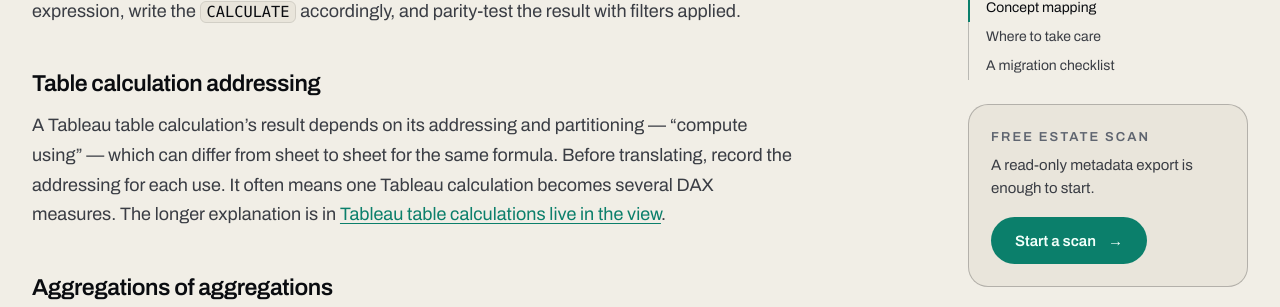
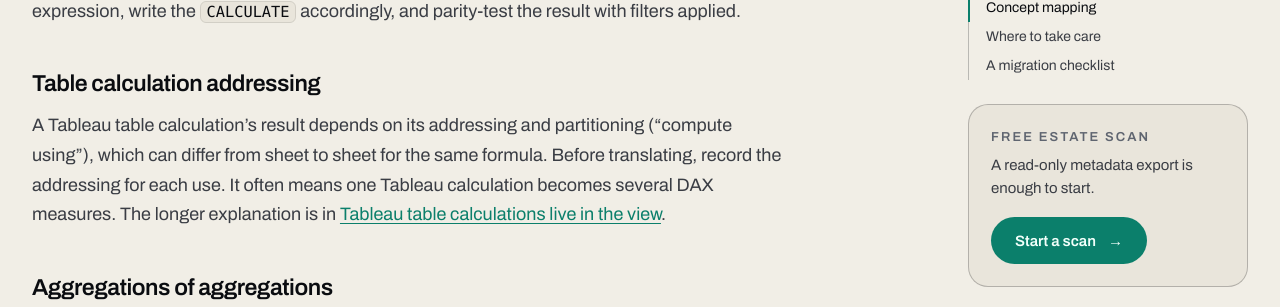
Before and after one commit to BIMigrations/www, a Jekyll site: the page built from _guides/tableau-to-power-bi.md, in a window 1280 px wide and 900 px high, scrolled down 1962 px. Shown: the part 145-452 px from the top of the window. Built offline with Jekyll 4.4.1, drawn with Linux system fonts in a browser that asks for light colours; some web fonts are replaced; some of the changed text lies outside the part shown.

Commit message:
Scrub em dashes from Tableau guide
Co-Authored-By: Claude Sonnet 5.5 <noreply@anthropic.com>

```diff
--- a/_guides/tableau-to-power-bi.md
+++ b/_guides/tableau-to-power-bi.md
@@ -2,7 +2,7 @@
 title: "Tableau to DAX: LOD Expressions & Table Calcs"
 crumb: Tableau calculations to DAX
 heading: "Tableau calculations to <em>DAX.</em>"
-description: "How Tableau calculated fields, LOD expressions, table calculations, parameters and user filters translate into DAX and Power BI — and where to take care."
+description: "How Tableau calculated fields, LOD expressions, table calculations, parameters and user filters translate into DAX and Power BI, and where to take care."
 from: Tableau
 to: Power BI
 order: 2
@@ -36,7 +36,7 @@ In Tableau, `FIXED` expressions are computed before dimension filters but after
 
 ### Table calculation addressing
 
-A Tableau table calculation's result depends on its addressing and partitioning — "compute using" — which can differ from sheet to sheet for the same formula. Before translating, record the addressing for each use. It often means one Tableau calculation becomes several DAX measures. The longer explanation is in [Tableau table calculations live in the view](/insights/tableau-table-calculations-live-in-the-view/).
+A Tableau table calculation's result depends on its addressing and partitioning ("compute using"), which can differ from sheet to sheet for the same formula. Before translating, record the addressing for each use. It often means one Tableau calculation becomes several DAX measures. The longer explanation is in [Tableau table calculations live in the view](/insights/tableau-table-calculations-live-in-the-view/).
 
 ### Aggregations of aggregations
 
```
